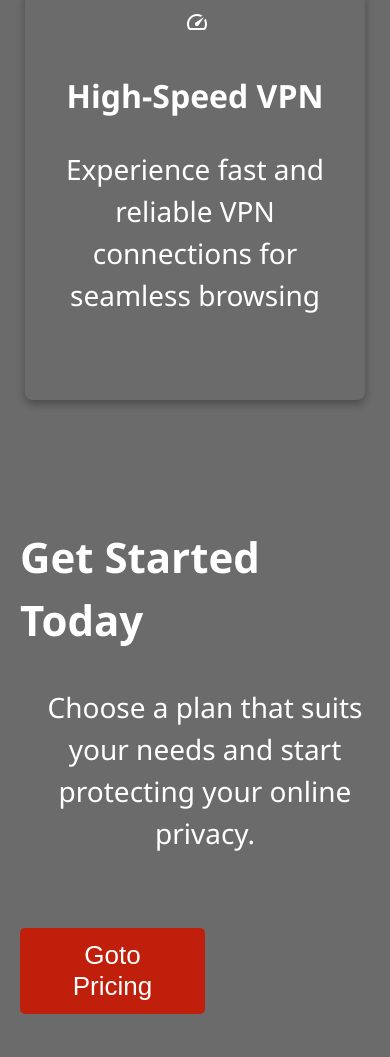
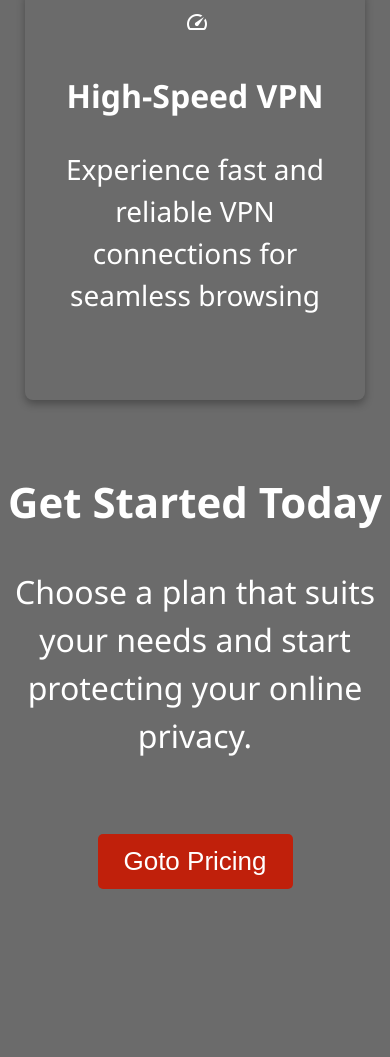
Before and after one commit to JussiJuv/Front-End-Project, a website: page dist/index.html in a window 390 px wide. Shown: the part 1596-2653 px from the top of the page. After the commit the page ends 2525 px from the top, so only its background shows below. Drawn offline with nearby package versions, Linux system fonts and the light colour scheme.

Commit message:
responsiveness of home page

```diff
--- a/package.json
+++ b/package.json
@@ -3,12 +3,15 @@
   "version": "1.0.0",
   "description": "",
   "main": "index.js",
+  "homepage": "https://jussijuv.github.io/Front-End-Project",
   "scripts": {
-    "sass": "node-sass -w scss/ -o dist/css/ --recursive"
+    "sass": "node-sass -w scss/ -o dist/css/ --recursive",
+    "deploy": "gh-pages -d dist"
   },
   "author": "Jussi Juvonen",
   "license": "MIT",
   "dependencies": {
+    "gh-pages": "^6.1.0",
     "node-sass": "^9.0.0"
   }
 }
--- a/scss/main.scss
+++ b/scss/main.scss
@@ -83,11 +83,13 @@ body {
           transform: scale(1.05);
       }
     }
+}
 
 .cta {
   margin-top: 70px;
-        margin-left: 20px;
-        margin-bottom: 30px;
+  //margin-left: 20px;
+  //margin-bottom: 30px;
+  text-align: center;
 
   h2 {
       font-size: 42px;
@@ -96,7 +98,7 @@ body {
 
   p {
     font-weight: 100;
-        }
+    font-size: 32px;
   }
 }
 
```
Also changed, not shown: dist/css/main.css, dist/index.html, 1 other file. Lines whose indentation alone changed are shown as unchanged.
